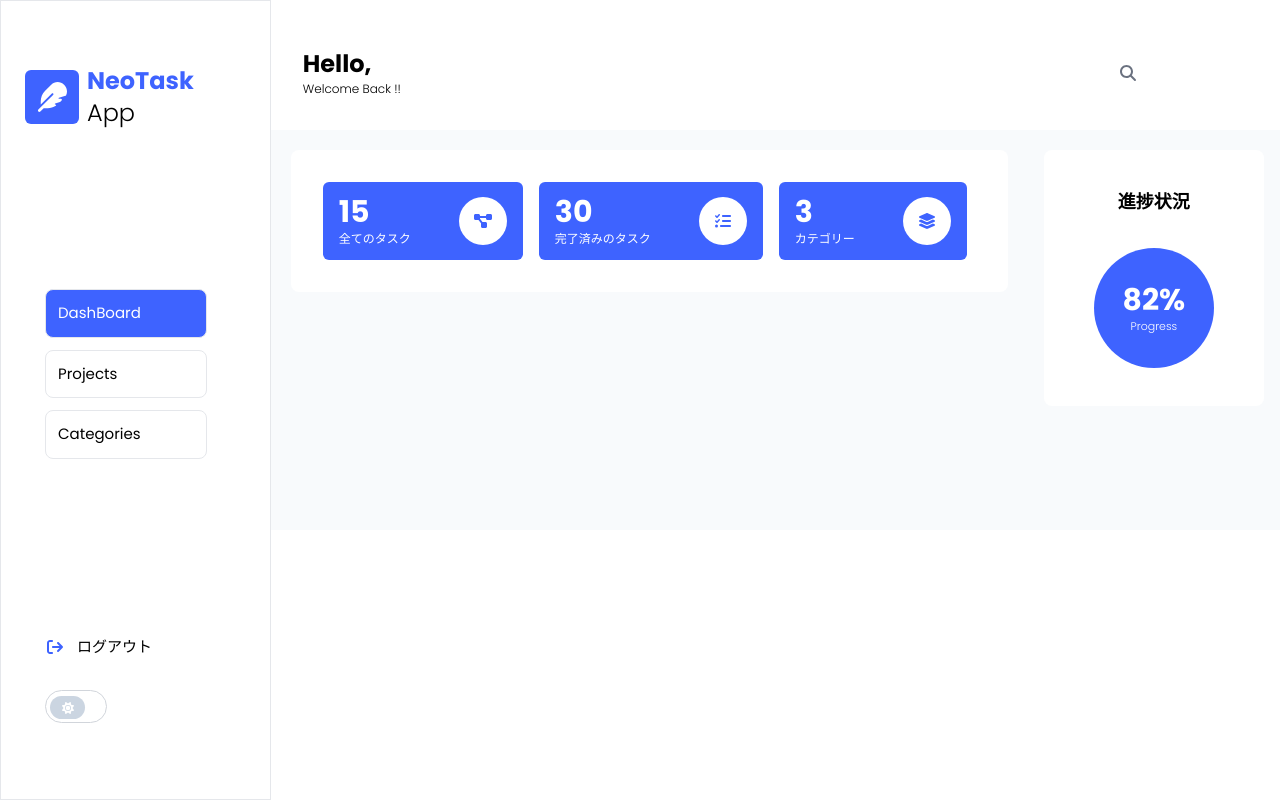
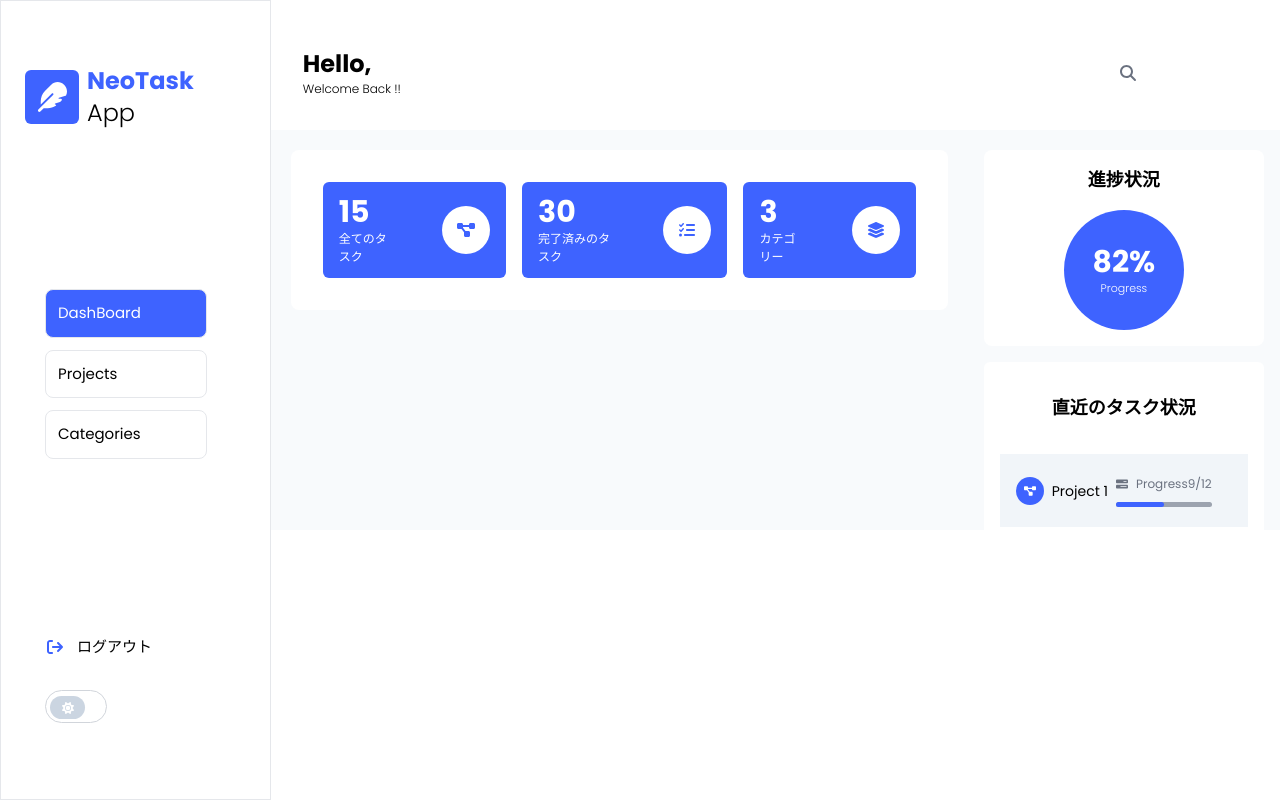
Before and after one commit to Kroro1208/neo-task-app, a Next.js app: page /dashboard in a window 1280 px wide. Built offline with nearby package versions, Linux system fonts and the light colour scheme.

Commit message:
直近のタスク状況を仮で表示させた

```diff
--- /dev/null
+++ b/src/app/components/dashboard/Main/LatestProjets.tsx
@@ -0,0 +1,57 @@
+import { useGlobalContextProvider } from '@/app/ContextAPI'
+import { faBarsProgress, faProjectDiagram } from '@fortawesome/free-solid-svg-icons';
+import { FontAwesomeIcon } from '@fortawesome/react-fontawesome';
+import React from 'react'
+
+const LatestProjets = () => {
+    const {isDark , setIsDark} = useGlobalContextProvider();
+
+  return (
+    <div className={`${isDark ? "bg-blackColorDark": "bg-white"}
+    flex flex-col rounded-md p-4 py-8 gap-8`}>
+        <span className='font-semibold text-center text-lg'>直近のタスク状況</span>
+        <div className='flex flex-col gap-4'>
+            <ProjectCards />
+        </div>
+    </div>
+  )
+}
+
+    const ProjectCards = () => {
+        const {isDark , setIsDark} = useGlobalContextProvider();
+    return (
+        <div className={`${isDark ? "bg-blackColor" : "bg-slate-100"}
+        w-full py-5 p-4 flex flex-col gap-6 text-sm`}>
+            {/* ProjectName Icon */}
+            <div className='flex gap-2 items-center'>
+                <FontAwesomeIcon
+                    className='bg-mainColor p-2 text-white rounded-full w-[12px] h-[12px]'
+                    icon={faProjectDiagram}
+                    width={10}
+                    height={10}
+                />
+                <span>Project 1</span>
+                {/* Progress */}
+                <div className='flex flex-col gap-2'>
+                    <div className={`${isDark ? "text-white" : "text-gray-500"}
+                        flex justify-between items-center text-[12px]`}>
+                        <div className='flex gap-2 items-center'>
+                            <FontAwesomeIcon
+                                icon={faBarsProgress}
+                                width={12}
+                                height={12}
+                            />
+                            <span>Progress</span>
+                        </div>
+                        <span>9/12</span>
+                    </div>
+                    <div className='w-full rounded-2xl h-[5px] bg-gray-400 overflow-hidden'>
+                        <div className='w-1/2 h-full bg-mainColor rounded-r-lg'></div>
+                    </div>
+                </div>
+            </div>
+        </div>
+    );
+}
+
+export default LatestProjets
--- a/src/app/components/dashboard/Main/RightSideBar.tsx
+++ b/src/app/components/dashboard/Main/RightSideBar.tsx
@@ -1,19 +1,28 @@
 import { useGlobalContextProvider } from "@/app/ContextAPI";
+import LatestProjets from "./LatestProjets";
 
 const RightSideBar = () => {
     const { isDark, setIsDark } = useGlobalContextProvider();
   return (
-    <div className="w-3/12 flex flex-col p-4 gap-4">
+    <div className="w-4/12 flex flex-col p-4 gap-4">
+      <OverAllProgress isDark={isDark}/>
+      <LatestProjets />
+    </div>
+  );
+
+  }
+
+const OverAllProgress = ({isDark}: {isDark:boolean}) => {
+  return (
       <div className={`${isDark ? "bg-blackColorDark" : "bg-white"}
-        mt-1 rounded-lg h-64 flex flex-col items-center justify-center gap-8`}>
+        mt-1 rounded-lg h-64 flex flex-col items-center justify-center p-4 gap-4`}>
         <span className="font-semibold text-lg">進捗状況</span>
         <div className="bg-mainColor w-[120px] h-[120px] rounded-full flex flex-col items-center justify-center">
             <span className="font-bold text-3xl text-white">82%</span>
             <span className="text-[11px] text-white font-light">Progress</span>
         </div>
       </div>
-    </div>
-  )
+  );
 }
 
 export default RightSideBar
```
